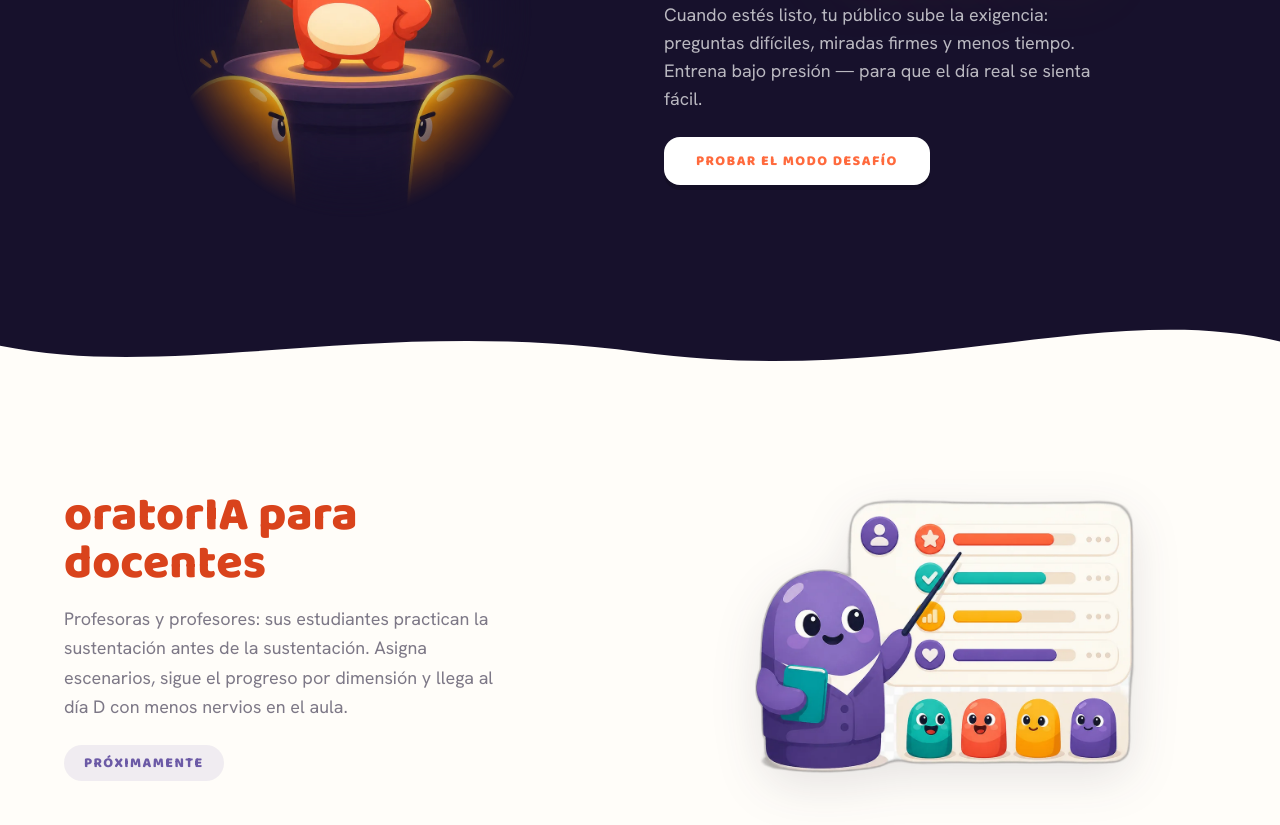
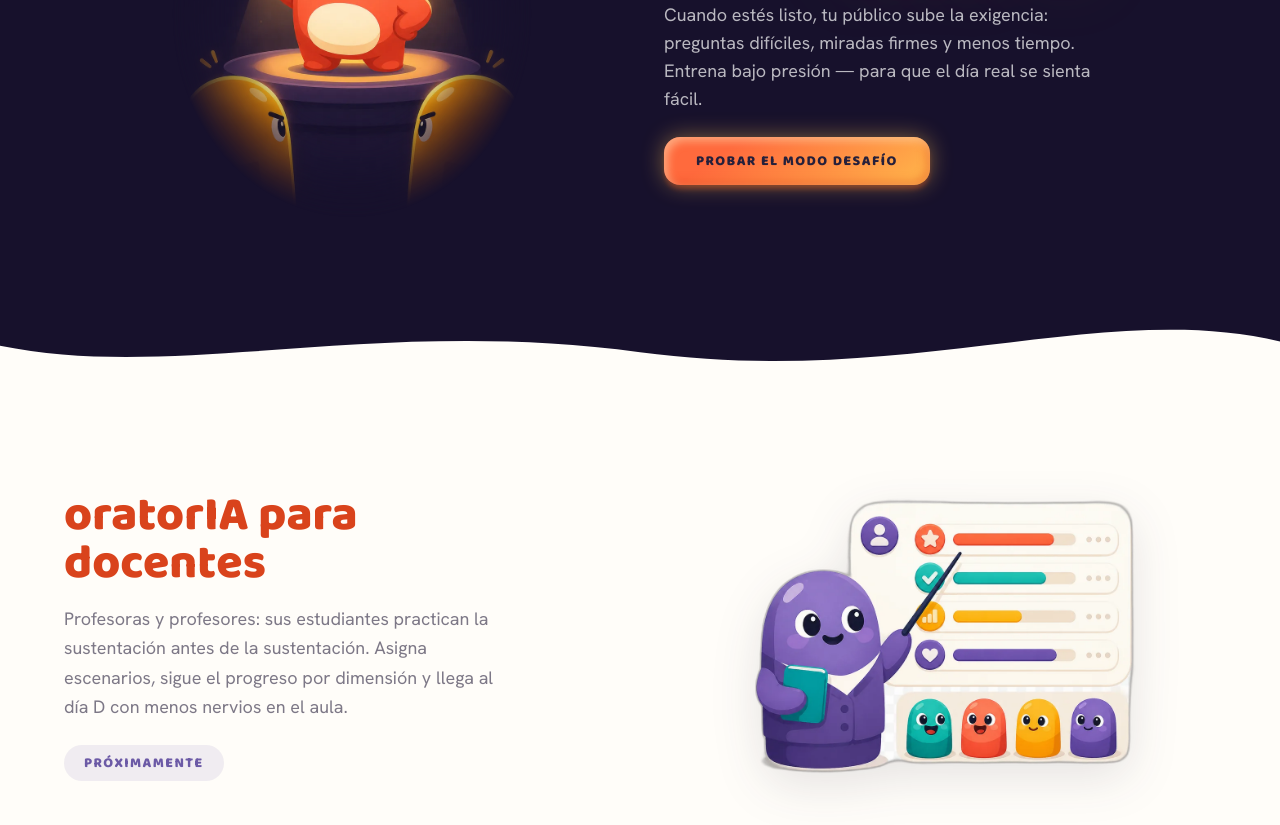
Before and after one commit to oratorIA-ProyectoTesis/LandingPage, a React (Vite) app: page / in a window 1280 px wide. Shown: the part 4480-5305 px from the top of the page. Built offline with nearby package versions, Linux system fonts and the light colour scheme.

Commit message:
feat: gradient spotlight CTA variant for challenge section

```diff
--- a/src/components/ui.tsx
+++ b/src/components/ui.tsx
@@ -1,6 +1,6 @@
 import type { ButtonHTMLAttributes, ReactNode } from 'react'
 
-type ChunkyVariant = 'primary' | 'ghost' | 'white' | 'dark'
+type ChunkyVariant = 'primary' | 'ghost' | 'white' | 'dark' | 'stage'
 
 const variants: Record<ChunkyVariant, string> = {
   primary:
@@ -11,6 +11,8 @@ const variants: Record<ChunkyVariant, string> = {
     'bg-white text-voz shadow-[0_5px_0_rgba(0,0,0,0.15)] active:shadow-[0_1px_0_rgba(0,0,0,0.15)]',
   dark:
     'bg-escenario text-white shadow-[0_5px_0_rgba(0,0,0,0.4)] active:shadow-[0_1px_0_rgba(0,0,0,0.4)]',
+  /* Gradient spotlight CTA for the dark stage section (see .btn-desafio). */
+  stage: 'btn-desafio',
 }
 
 interface ChunkyButtonProps extends ButtonHTMLAttributes<HTMLButtonElement> {
--- a/src/index.css
+++ b/src/index.css
@@ -70,6 +70,46 @@ h4 {
   }
 }
 
+/* Stage CTA — amber-coral gradient with spotlight glow (Modo Desafío) */
+.btn-desafio {
+  --db-amber: #ffc24d;
+  --db-coral: #ff6a3d;
+  color: #26203b;
+  background-size: 280% auto;
+  background-image: linear-gradient(
+    325deg,
+    var(--db-coral) 0%,
+    var(--db-amber) 55%,
+    var(--db-coral) 90%
+  );
+  box-shadow:
+    0 0 22px rgba(255, 194, 77, 0.45),
+    0 5px 5px -1px rgba(217, 67, 28, 0.4),
+    inset 4px 4px 8px rgba(255, 232, 190, 0.5),
+    inset -4px -4px 8px rgba(217, 67, 28, 0.35);
+  transition:
+    background-position 0.8s,
+    transform 0.04s ease;
+}
+
+.btn-desafio:hover {
+  background-position: right top;
+}
+
+.btn-desafio:is(:focus-visible, :active) {
+  outline: none;
+  box-shadow:
+    0 0 0 3px #17112c,
+    0 0 0 6px var(--db-amber),
+    0 0 22px rgba(255, 194, 77, 0.45);
+}
+
+@media (prefers-reduced-motion: reduce) {
+  .btn-desafio {
+    transition: none;
+  }
+}
+
 /* Slow breathing glow for stage lights (Challenge section) */
 @keyframes glow-pulse {
   0%,
--- a/src/sections/Challenge.tsx
+++ b/src/sections/Challenge.tsx
@@ -54,7 +54,7 @@ export function Challenge() {
             difíciles, miradas firmes y menos tiempo. Entrena bajo presión —
             para que el día real se sienta fácil.
           </p>
-          <ChunkyButton variant="white" href="#empezar">Probar el modo desafío</ChunkyButton>
+          <ChunkyButton variant="stage" href="#empezar">Probar el modo desafío</ChunkyButton>
         </div>
       </div>
       {/* organic transition into the cream section below */}
```
